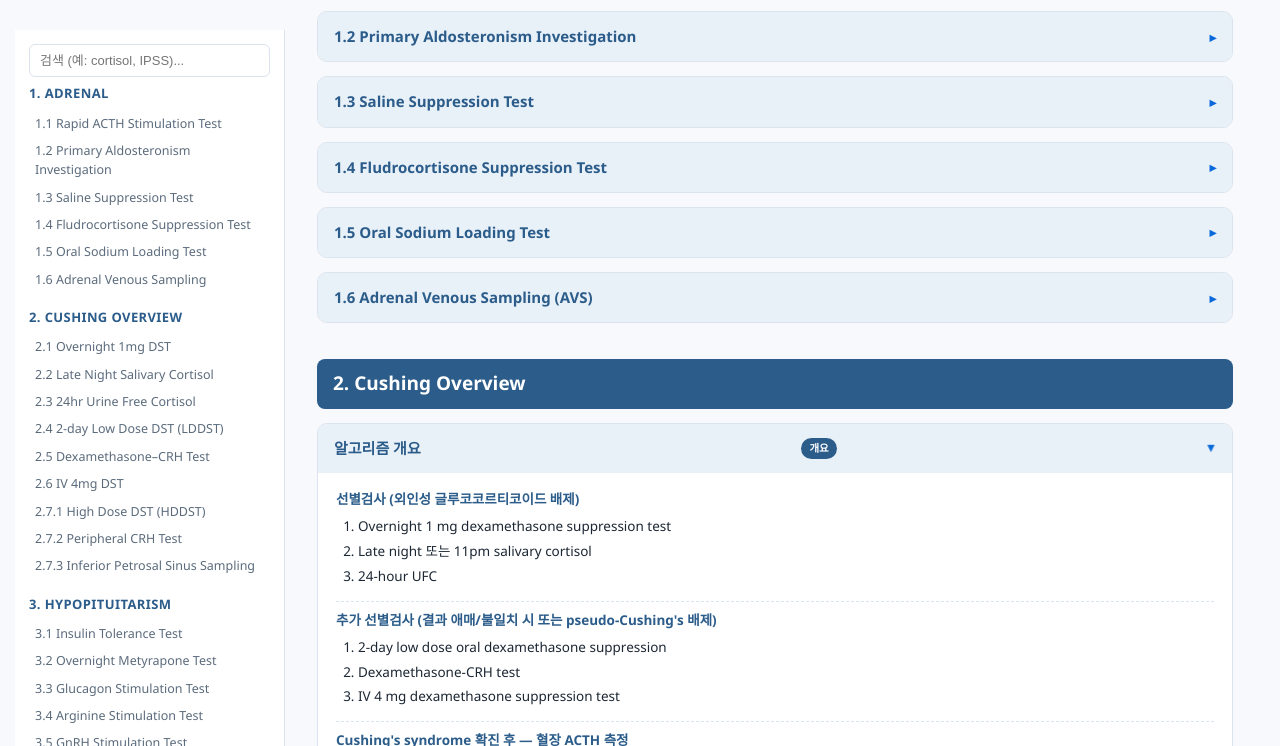
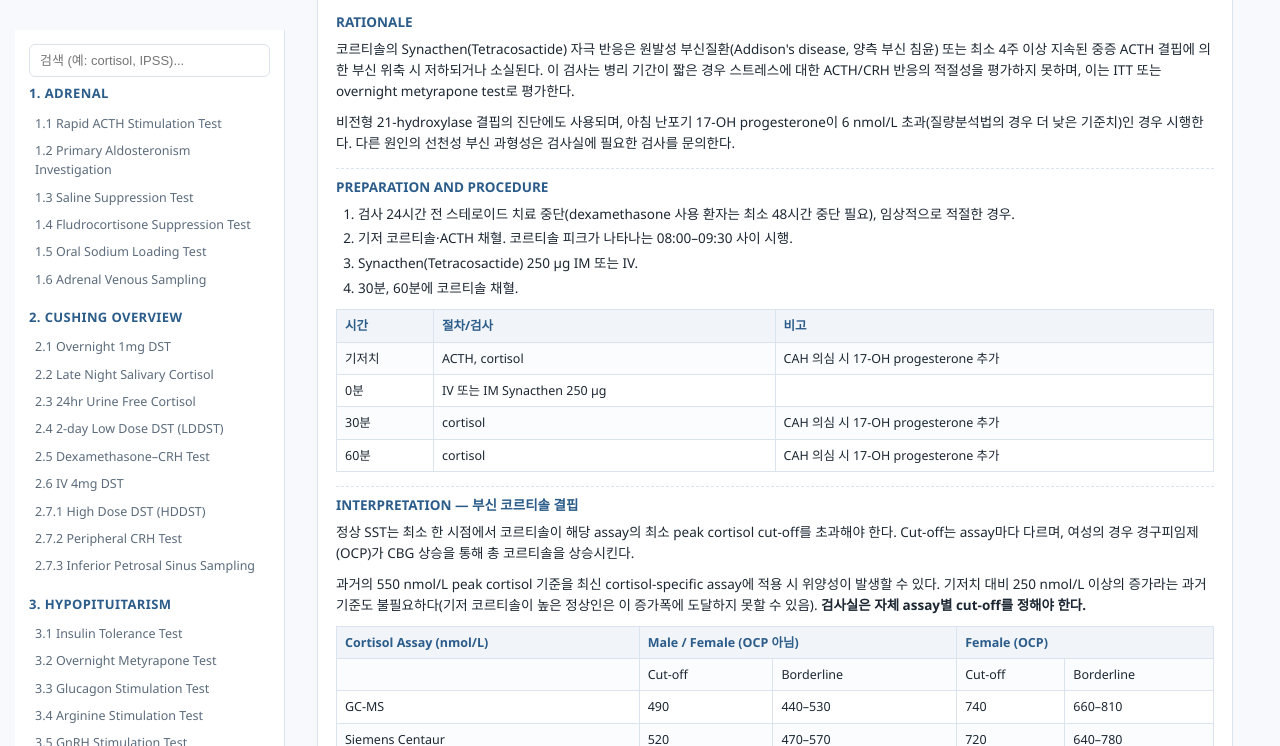
Before and after one commit to huydad-bot/Endocrine-Guidelines, a plain HTML site: page dynamic-test.html in a window 1280 px wide. Both pictures are taken after a click on the link "1.1 Rapid ACTH Stimulation Test". Shown: the part 282-1028 px from the top of the page. Drawn offline with Linux system fonts and the light colour scheme.

Commit message:
Add files via upload

```diff
--- a/dynamic-test.html
+++ b/dynamic-test.html
@@ -1089,6 +1089,16 @@
     else { t.classList.add('hidden'); }
   });
 });
+
+document.querySelectorAll('nav a[href^="#"]').forEach(function(link){
+  link.addEventListener('click', function(e){
+    var id = link.getAttribute('href').slice(1);
+    var target = document.getElementById(id);
+    if(target && target.tagName === 'DETAILS'){
+      target.open = true;
+    }
+  });
+});
 </script>
 </body>
 </html>
```
